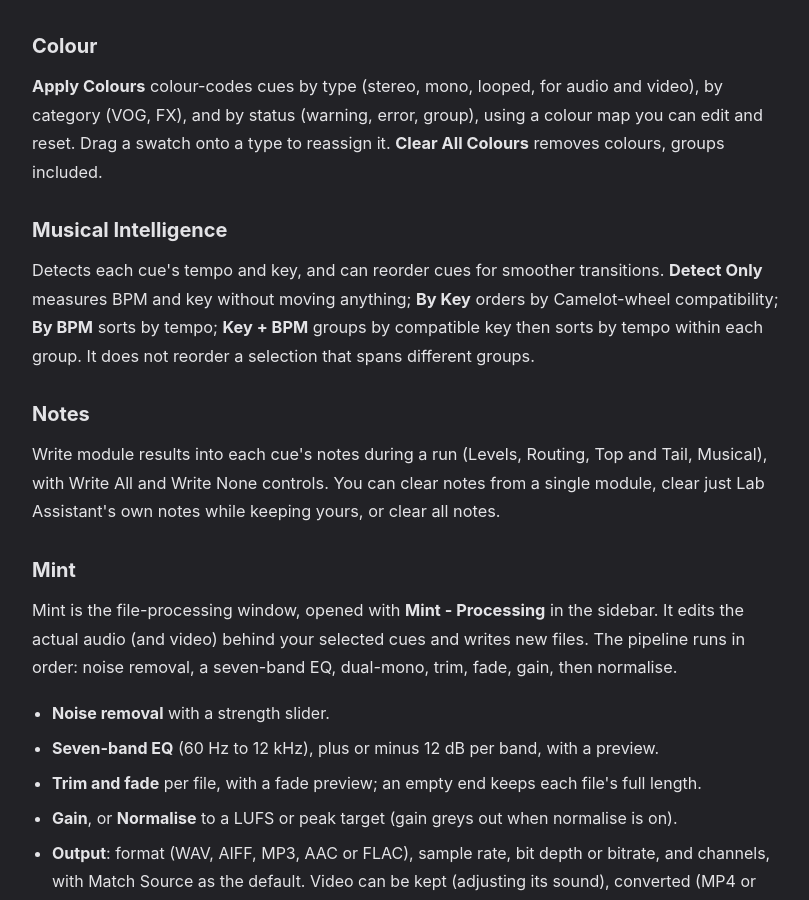
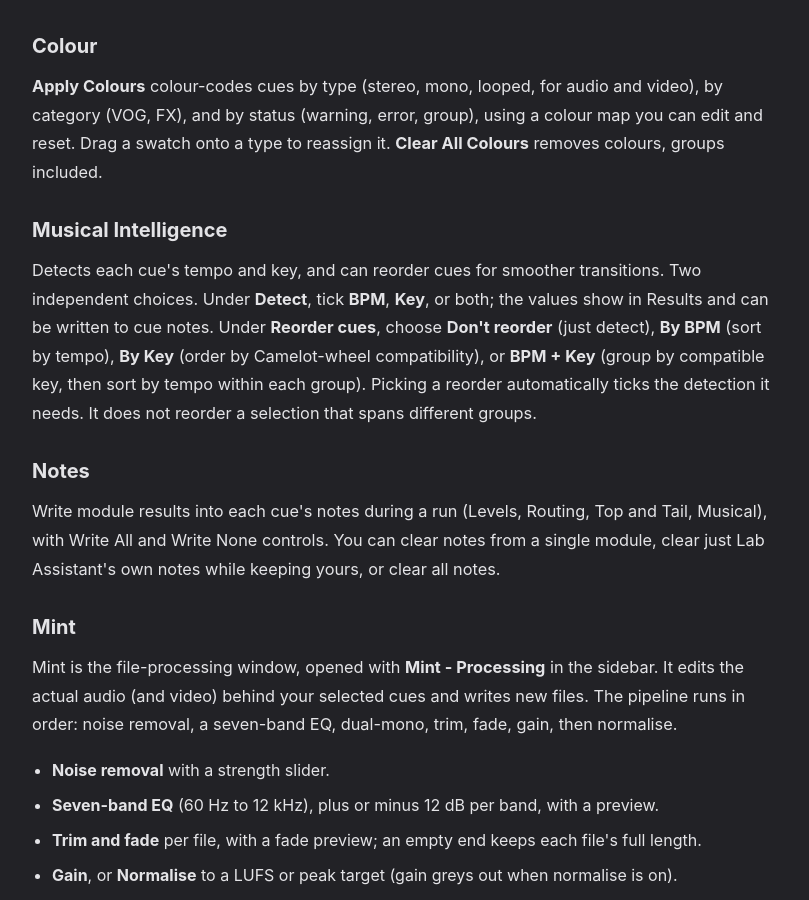
Before and after one commit to BSKapps/bskapps.github.io, a Jekyll site: the page articles/lab-assistant-guide/index.html, which Jekyll copies as it is, in a window 1280 px wide and 900 px high, scrolled down 2519 px. Shown: the whole window, without its empty margins (232-1041 px from the left). Built offline with Jekyll 4.4.1, drawn with Linux system fonts in a browser that asks for light colours.

Commit message:
LA guide: rewrite Musical Intelligence for the two-axis Detect + Reorder design

```diff
--- a/articles/lab-assistant-guide/index.html
+++ b/articles/lab-assistant-guide/index.html
@@ -70,7 +70,7 @@
             <p><strong>Apply Colours</strong> colour-codes cues by type (stereo, mono, looped, for audio and video), by category (VOG, FX), and by status (warning, error, group), using a colour map you can edit and reset. Drag a swatch onto a type to reassign it. <strong>Clear All Colours</strong> removes colours, groups included.</p>
 
             <h2>Musical Intelligence</h2>
-            <p>Detects each cue's tempo and key, and can reorder cues for smoother transitions. <strong>Detect Only</strong> measures BPM and key without moving anything; <strong>By Key</strong> orders by Camelot-wheel compatibility; <strong>By BPM</strong> sorts by tempo; <strong>Key + BPM</strong> groups by compatible key then sorts by tempo within each group. It does not reorder a selection that spans different groups.</p>
+            <p>Detects each cue's tempo and key, and can reorder cues for smoother transitions. Two independent choices. Under <strong>Detect</strong>, tick <strong>BPM</strong>, <strong>Key</strong>, or both; the values show in Results and can be written to cue notes. Under <strong>Reorder cues</strong>, choose <strong>Don't reorder</strong> (just detect), <strong>By BPM</strong> (sort by tempo), <strong>By Key</strong> (order by Camelot-wheel compatibility), or <strong>BPM + Key</strong> (group by compatible key, then sort by tempo within each group). Picking a reorder automatically ticks the detection it needs. It does not reorder a selection that spans different groups.</p>
 
             <h2>Notes</h2>
             <p>Write module results into each cue's notes during a run (Levels, Routing, Top and Tail, Musical), with Write All and Write None controls. You can clear notes from a single module, clear just Lab Assistant's own notes while keeping yours, or clear all notes.</p>
```
